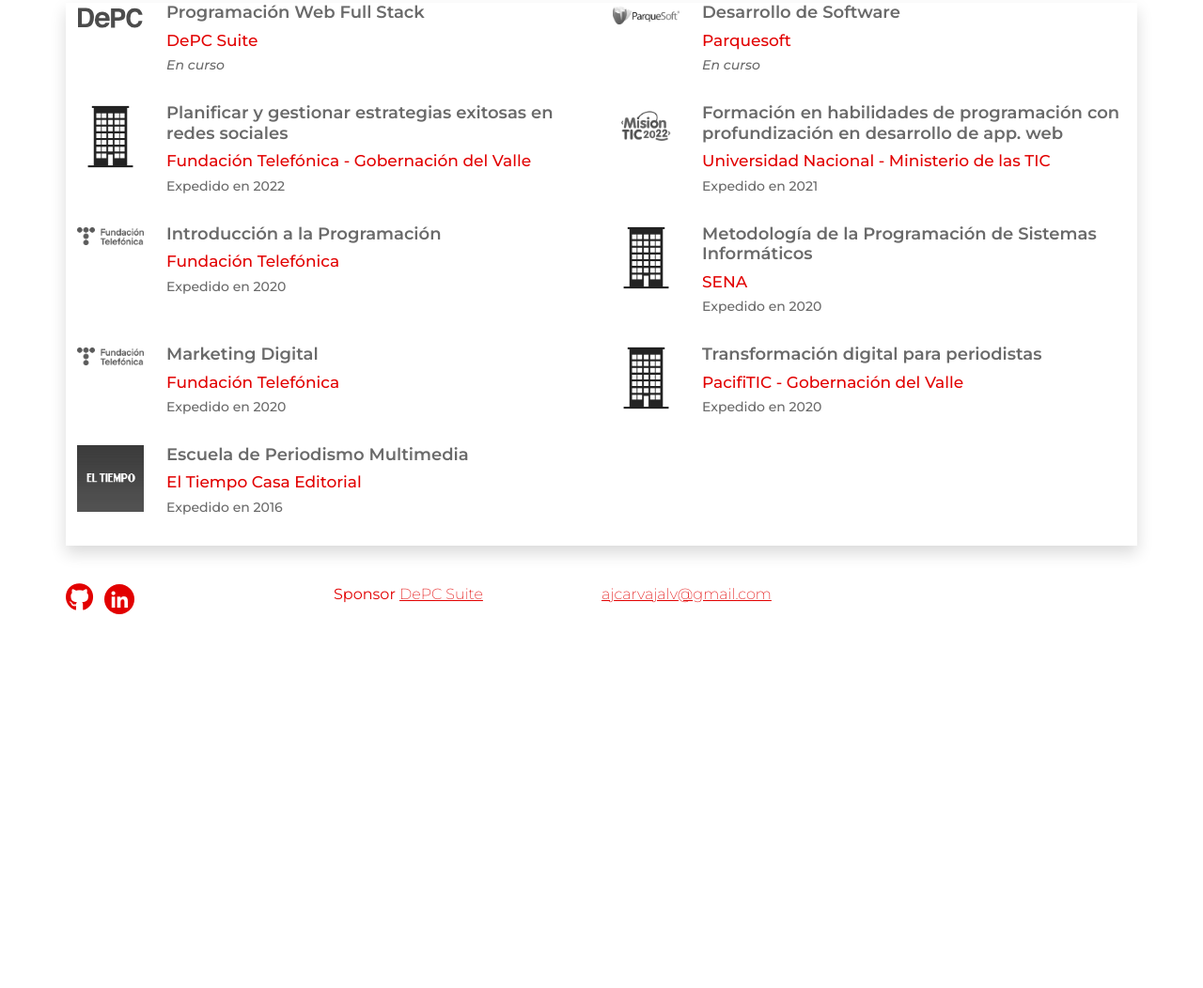
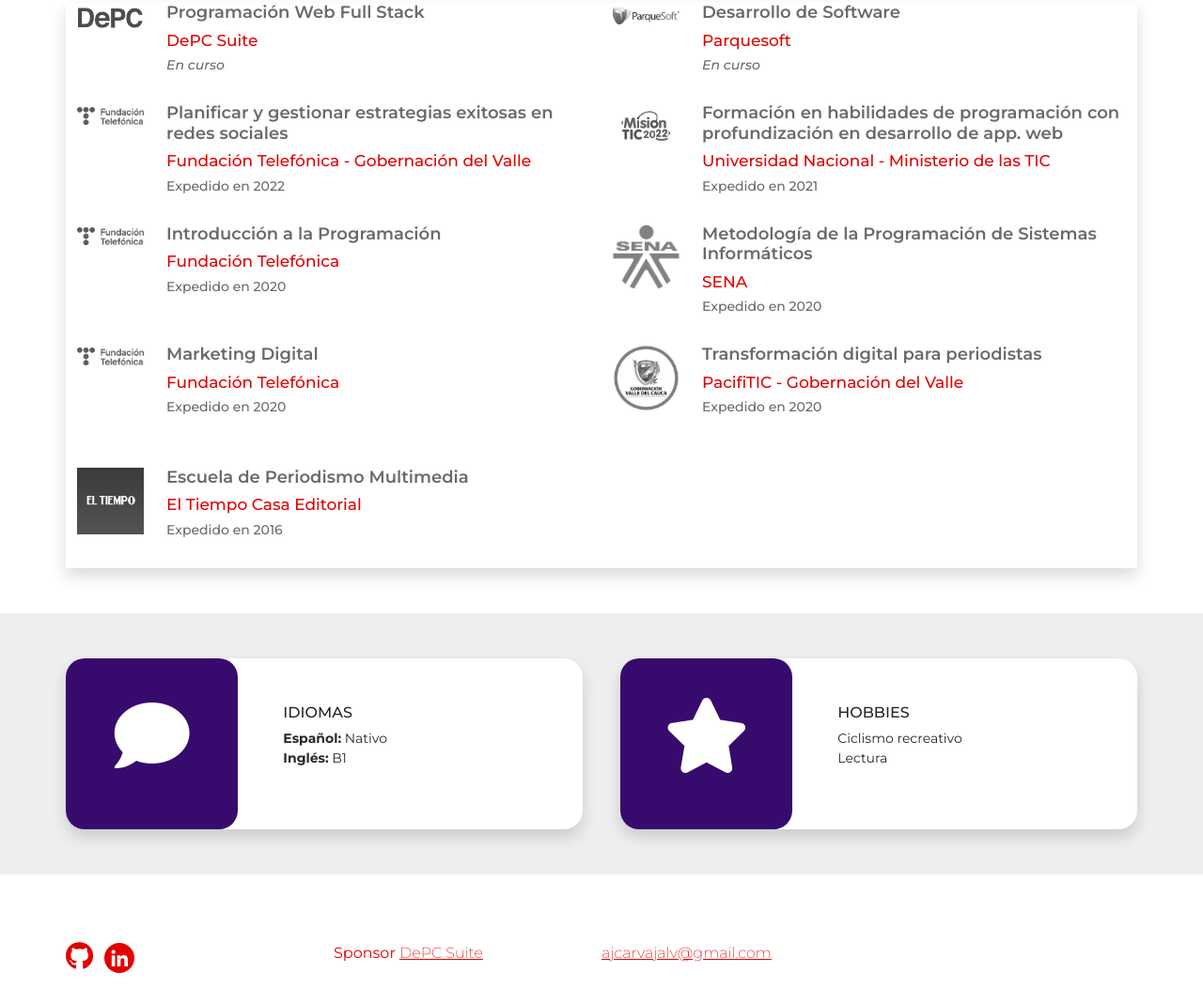
Before and after one commit to ajcarvajalv/portfolio, a plain HTML site: page sobre-mi.html in a window 1280 px wide. Shown: the part 2304-3356 px from the top of the page at 94% size. Before the commit the page ends 2974 px from the top, so only its background shows below. Drawn offline with Linux system fonts and the light colour scheme.

Commit message:
Cambios en sobre mí

```diff
--- a/css/estilos.css
+++ b/css/estilos.css
@@ -146,6 +146,38 @@ textarea {
 
 #formacion a:hover {
     color: #6a6a6a;
+}
+
+#adicionales {
+    background-color: #eeeeee;
+}
+
+#adicionales h2 {
+    font-size: 16px;
+    color: #212529;
+}
+
+#adicionales .caja {
+    color: #000000;
+    background-color: #ffffff;
+    border-radius: 20px;
+    height: 182px;
+
+}
+
+#adicionales .icon {
+    font-size: 80px;
+    color: #ffffff;
+    background-color: #370A6D;
+    border-radius: 20px;
+    height: 182px;
+}
+
+#adicionales ul {
+    list-style-type: none;
+    font-size: 14px;
+    color: #282828;
+    padding: 0;
 }
 
 .footbln {
--- a/sobre-mi.html
+++ b/sobre-mi.html
@@ -259,9 +259,9 @@
           </div>
 
           <div class="shadow">
-            <div class="row pb-4">
+            <div class="row">
               <div class="col-12 col-sm-6">
-                <div class="row">
+                <div class="row pb-4">
                   <div class="col-2 d-none d-sm-block"><img src="images/logos/depcsuite.svg" class="img-fluid gris">
                   </div>
                   <div class="col-12 col-sm-10">
@@ -273,7 +273,7 @@
               </div>
 
               <div class="col-12 col-sm-6">
-                <div class="row">
+                <div class="row pb-4">
                   <div class="col-2 d-none d-sm-block"><img src="images/logos/parquesoft.png" class="img-fluid gris">
                   </div>
                   <div class="col-12 col-sm-10">
@@ -285,10 +285,10 @@
               </div>
             </div>
 
-            <div class="row pb-4">
+            <div class="row">
               <div class="col-12 col-sm-6">
-                <div class="row">
-                  <div class="col-2 d-none d-sm-block"><img src="images/sin-logo.png" class="img-fluid gris">
+                <div class="row pb-4">
+                  <div class="col-2 d-none d-sm-block"><img src="images/logos/logo-telefonica-dark.png" class="img-fluid gris">
                   </div>
                   <div class="col-12 col-sm-10">
                     <h3>Planificar y gestionar estrategias exitosas en redes sociales</h3>
@@ -299,7 +299,7 @@
               </div>
 
               <div class="col-12 col-sm-6">
-                <div class="row">
+                <div class="row pb-4">
                   <div class="col-2 d-none d-sm-block"><img src="images/logos/mision-tic.png" class="img-fluid gris">
                   </div>
                   <div class="col-12 col-sm-10">
@@ -312,10 +312,11 @@
               </div>
             </div>
 
-            <div class="row pb-4">
+            <div class="row">
               <div class="col-12 col-sm-6">
-                <div class="row">
-                  <div class="col-2 d-none d-sm-block"><img src="images/logos/logo-telefonica-dark.png" class="img-fluid gris">
+                <div class="row pb-4">
+                  <div class="col-2 d-none d-sm-block"><img src="images/logos/logo-telefonica-dark.png"
+                      class="img-fluid gris">
                   </div>
                   <div class="col-12 col-sm-10">
                     <h3>Introducción a la Programación</h3>
@@ -326,8 +327,8 @@
               </div>
 
               <div class="col-12 col-sm-6">
-                <div class="row">
-                  <div class="col-2 d-none d-sm-block"><img src="images/sin-logo.png" class="img-fluid gris">
+                <div class="row pb-4">
+                  <div class="col-2 d-none d-sm-block"><img src="images/logos/sena.png" class="img-fluid gris">
                   </div>
                   <div class="col-12 col-sm-10">
                     <h3>Metodología de la Programación de Sistemas Informáticos</h3>
@@ -340,8 +341,9 @@
 
             <div class="row pb-4">
               <div class="col-12 col-sm-6">
-                <div class="row">
-                  <div class="col-2 d-none d-sm-block"><img src="images/logos/logo-telefonica-dark.png" class="img-fluid gris">
+                <div class="row pb-4">
+                  <div class="col-2 d-none d-sm-block"><img src="images/logos/logo-telefonica-dark.png"
+                      class="img-fluid gris">
                   </div>
                   <div class="col-12 col-sm-10">
                     <h3>Marketing Digital</h3>
@@ -352,8 +354,8 @@
               </div>
 
               <div class="col-12 col-sm-6">
-                <div class="row">
-                  <div class="col-2 d-none d-sm-block"><img src="images/sin-logo.png" class="img-fluid gris">
+                <div class="row pb-4">
+                  <div class="col-2 d-none d-sm-block"><img src="images/logos/gobvalle.jpg" class="img-fluid gris">
                   </div>
                   <div class="col-12 col-sm-10">
                     <h3>Transformación digital para periodistas</h3>
@@ -364,10 +366,11 @@
               </div>
             </div>
 
-            <div class="row pb-4">
+            <div class="row">
               <div class="col-12 col-sm-6">
-                <div class="row">
-                  <div class="col-2 d-none d-sm-block"><img src="images/experiencia/eltiempo.jpg" class="img-fluid gris">
+                <div class="row pb-4">
+                  <div class="col-2 d-none d-sm-block"><img src="images/experiencia/eltiempo.jpg"
+                      class="img-fluid gris">
                   </div>
                   <div class="col-12 col-sm-10">
                     <h3>Escuela de Periodismo Multimedia</h3>
@@ -382,11 +385,35 @@
       </div>
     </section>
 
-    <section>
-      <div class="row">
-        <div class="col-3 col-sm-6"></div>
-        <div class="col-9 col-sm-6"></div>
+    <section id="adicionales" class="my-5">
+      <div class="container">
+      <div class="row py-5">
+        <div class="col-6">
+          <div class="row shadow me-2 caja">
+            <div class="col-3 col-sm-4 icon text-center py-4"><i class="fa-solid fa-comment"></i></div>
+            <div class="col-9 col-sm-8 p-5">
+              <h2>IDIOMAS</h2>
+              <ul>
+              <li><strong>Español:</strong> Nativo</li>
+              <li><strong>Inglés:</strong> B1</li>
+              </ul>
+            </div>
+          </div>
+        </div>
+        <div class="col-6">
+          <div class="row shadow ms-2 caja">
+            <div class="col-3 col-sm-4 icon text-center py-4"><i class="fa-solid fa-star"></i></div>
+            <div class="col-9 col-sm-8 p-5">
+              <h2>HOBBIES</h2>
+              <ul>
+                <li>Ciclismo recreativo</li>
+                <li>Lectura</li>
+                </ul>
+            </div>
+          </div>
+        </div>
       </div>
+    </div>
     </section>
 
   </main>
```
Also changed, not shown: images/logos/gobvalle.jpg (added), images/logos/sena.png (added), images/python.png (added).
